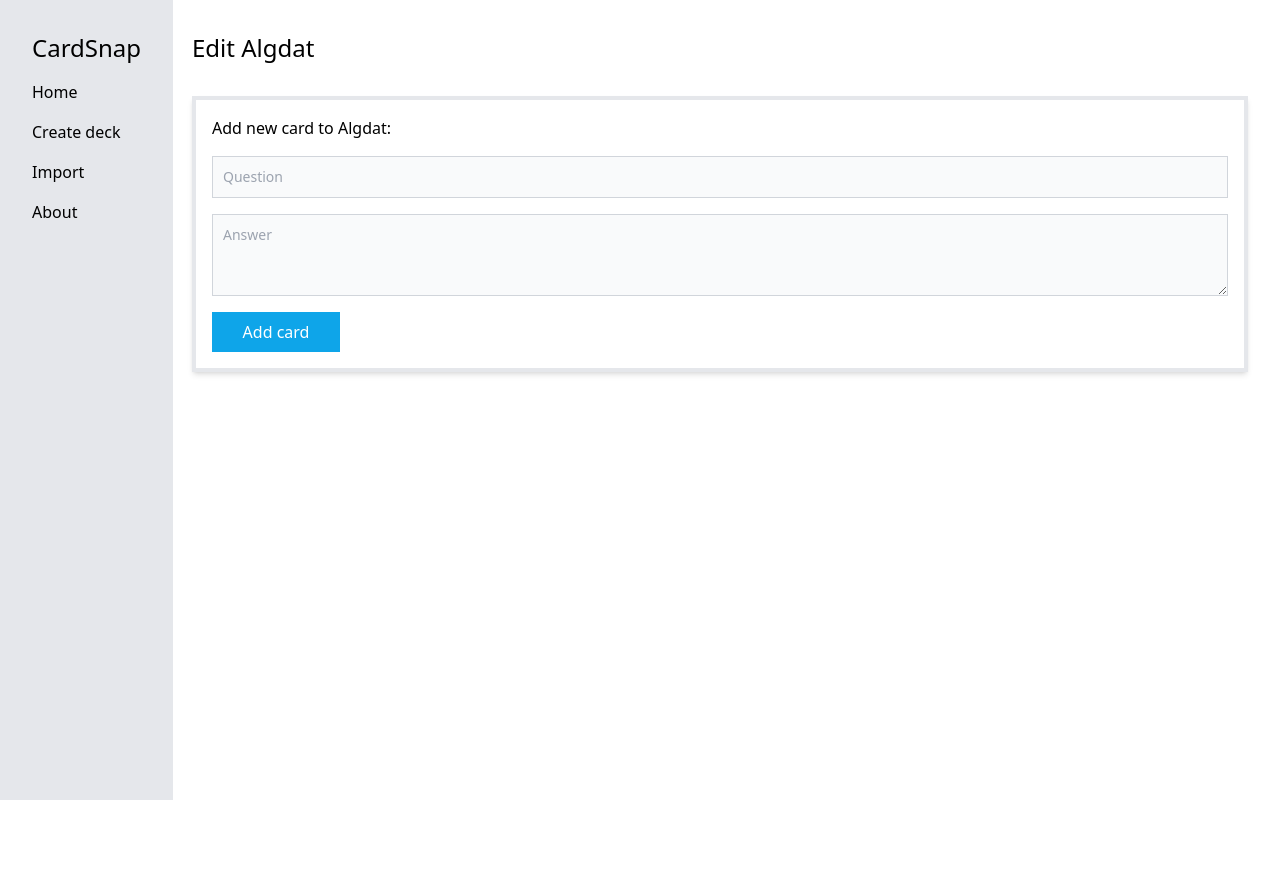
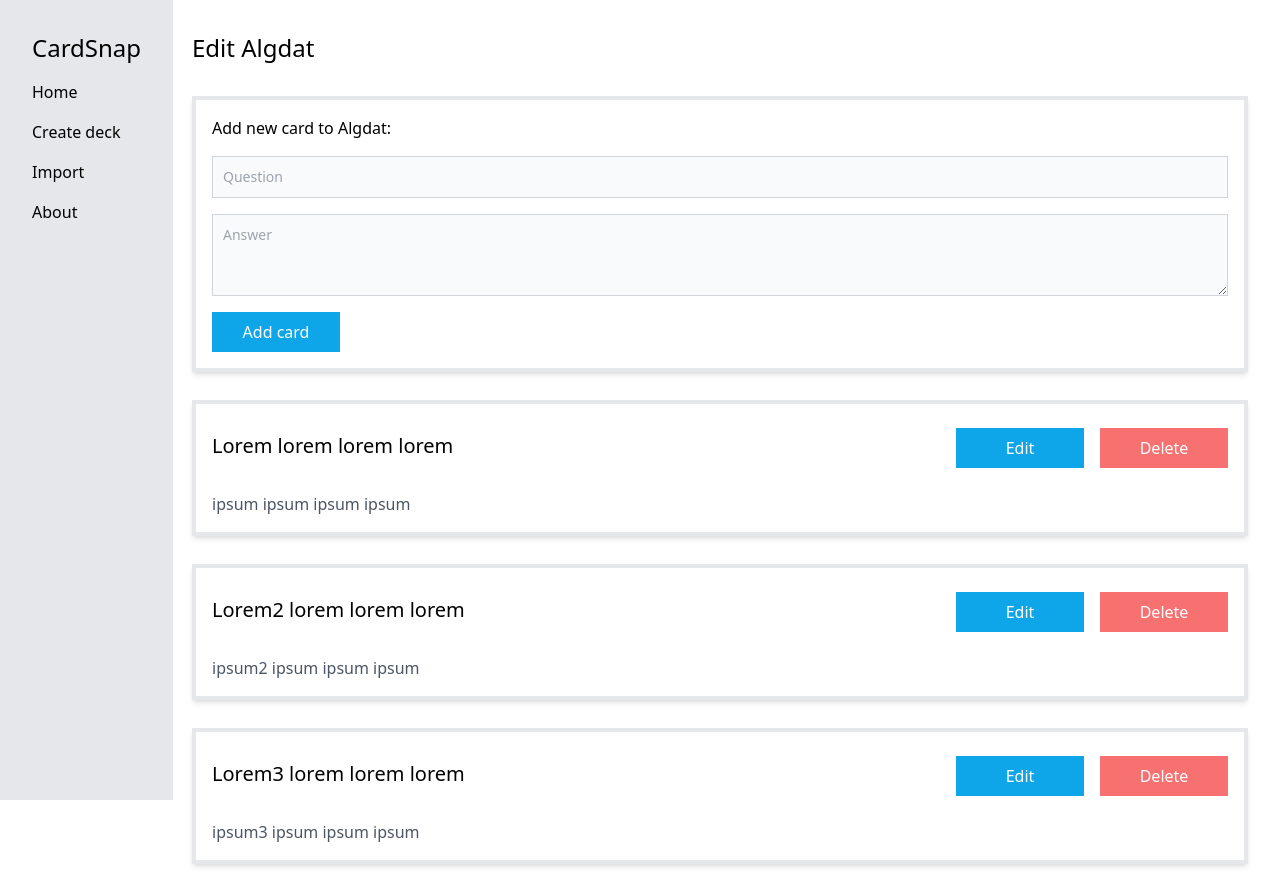
Before and after one commit to junlarsen/it1901, a React (Vite) app in the folder cardsnap/ui/: page /edit/Algdat in a window 1280 px wide. Before the commit the page ends 800 px from the top, so only its background shows below. Built offline with nearby package versions, Linux system fonts and the light colour scheme.

Commit message:
Implement card component in edit deck

```diff
--- a/cardsnap/ui/src/components/cardDeckCard.tsx
+++ b/cardsnap/ui/src/components/cardDeckCard.tsx
@@ -1,6 +1,6 @@
 import { FC } from 'react';
+import { DeckButton } from './deckViewButton';
 import { CardDeck } from '../helpers/mockData';
-import { DeckButton } from './deckViewButton';
 
 interface CardDeckCardProps {
   cardDeck: CardDeck;
--- a/cardsnap/ui/src/components/deckViewButton.tsx
+++ b/cardsnap/ui/src/components/deckViewButton.tsx
@@ -1,6 +1,5 @@
 import { FC } from 'react';
 import { Link } from 'react-router-dom';
-import { CardDeck } from '../helpers/mockData';
 
 interface DeckButtonProps {
   cardDeckName: string;
--- /dev/null
+++ b/cardsnap/ui/src/components/editDeck/cardButtons.tsx
@@ -0,0 +1,22 @@
+import { FC } from 'react';
+
+export const CardButtons: FC = () => {
+  const editCardHandler = () => {
+    // Todo
+  };
+
+  const deleteCardHandler = () => {
+    // Todo
+  };
+
+  return (
+    <div className="top-4 absolute right-4 flex gap-4">
+      <button onClick={editCardHandler} className="bg-sky-500 text-white w-32 py-2 hover:bg-sky-400 px-2 mt-2 mb-2">
+        Edit
+      </button>
+      <button onClick={deleteCardHandler} className="bg-red-400 text-white w-32 py-2 hover:bg-red-200 px-2 mt-2 mb-2">
+        Delete
+      </button>
+    </div>
+  );
+};
--- /dev/null
+++ b/cardsnap/ui/src/components/editDeck/cardInEditDeck.tsx
@@ -0,0 +1,11 @@
+import { FC } from 'react';
+import { CardButtons } from './cardButtons';
+import { Card } from '../../helpers/mockData';
+
+export const CardInEditDeck: FC<Card> = (card) => (
+  <div className="bg-white border-4 p-4 shadow-md w-full mt-7 relative">
+    <h3 className="text-xl font-medium mt-3">{card.question}</h3>
+    <p className="text-s font-small text-gray-600 mt-8 ">{card.answer}</p>
+    <CardButtons />
+  </div>
+);
--- a/cardsnap/ui/src/pages/edit-deck-view.tsx
+++ b/cardsnap/ui/src/pages/edit-deck-view.tsx
@@ -1,7 +1,7 @@
 import { FC } from 'react';
 import { Params, useParams } from 'react-router-dom';
 import { AddCard } from '../components/editDeck/addCard';
-import { PlayCardCard } from '../components/playCardCard';
+import { CardInEditDeck } from '../components/editDeck/cardInEditDeck';
 import { Subtitle } from '../components/subtitle';
 
 export const EditDeckView: FC = () => {
@@ -11,6 +11,9 @@ export const EditDeckView: FC = () => {
     <>
       <Subtitle title={'Edit ' + params.id!} />
       <AddCard deckName={params.id!} />
+      <CardInEditDeck question="Lorem lorem lorem lorem" answer="ipsum ipsum ipsum ipsum" />
+      <CardInEditDeck question="Lorem2 lorem lorem lorem" answer="ipsum2 ipsum ipsum ipsum" />
+      <CardInEditDeck question="Lorem3 lorem lorem lorem" answer="ipsum3 ipsum ipsum ipsum" />
     </>
   );
 };
```
